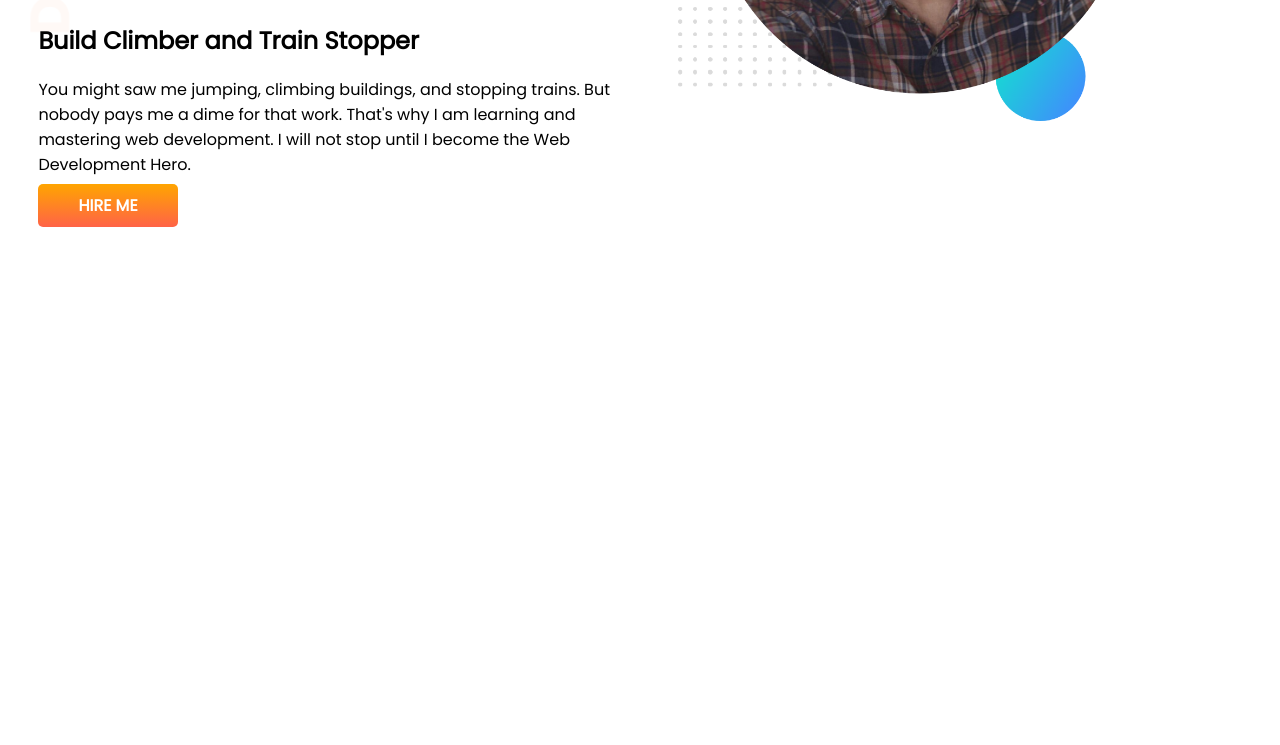
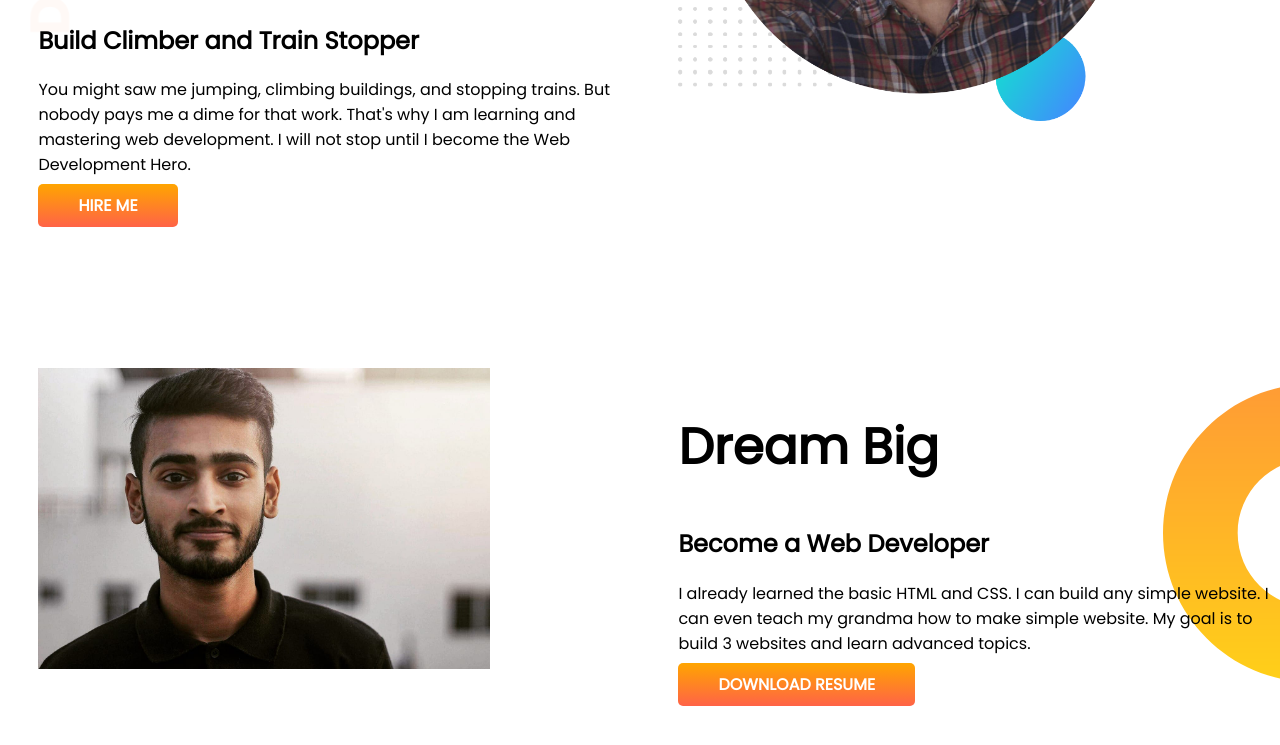
Before and after one commit to Rizoun-Islam-Chowdhury/Developer-portfolio, a plain HTML site: page index.html in a window 1280 px wide. Shown: the part 327-1072 px from the top of the page. Before the commit the page ends 800 px from the top, so only its background shows below. Drawn offline with Linux system fonts and the light colour scheme.

Commit message:
dream added

```diff
--- a/index.html
+++ b/index.html
@@ -28,6 +28,18 @@
         <div class="half-width"> <img src="images/Rizoun-bg.png" alt="" srcset="">
         </div>
     </section>
+    <section class="dream-big">
+        <div class="half-width">
+            <img src="images/Rizoun 2.jpg" alt="">
+        </div>
+        <div class="half-width">
+            <h1>Dream Big</h1>
+            <h2>Become a Web Developer</h2>
+            <p>I already learned the basic HTML and CSS. I can build any simple website. I can even teach my grandma how
+                to make simple website. My goal is to build 3 websites and learn advanced topics.</p>
+            <a class="link-button" target="_blank" href="">DOWNLOAD RESUME</a>
+        </div>
+    </section>
 </body>
 
 </html>
--- a/style.css
+++ b/style.css
@@ -13,6 +13,7 @@ h1 {
 
 section {
     display: flex;
+    margin-bottom: 150px;
 }
 
 .half-width {
@@ -37,3 +38,9 @@ section {
     background-image: url(images/top-banner.png);
     background-repeat: no-repeat;
 }
+
+.dream-big {
+    background-image: url(images/dream-bg.png);
+    background-repeat: no-repeat;
+    background-position: right;
+}
```
Also changed, not shown: images/Rizoun 2.jpg (added).
